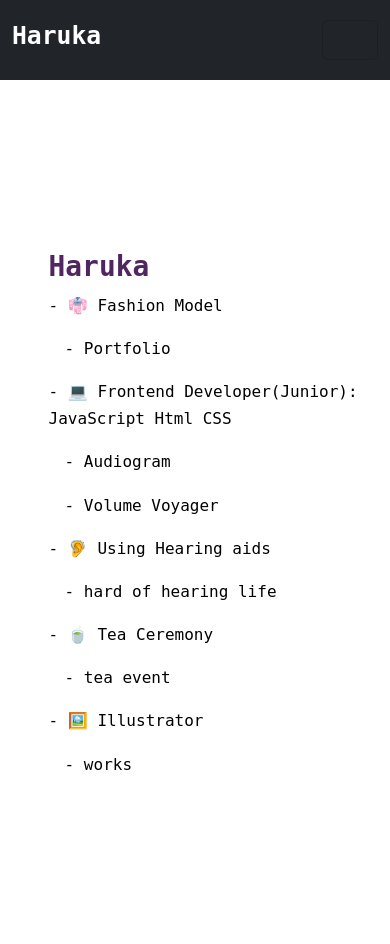
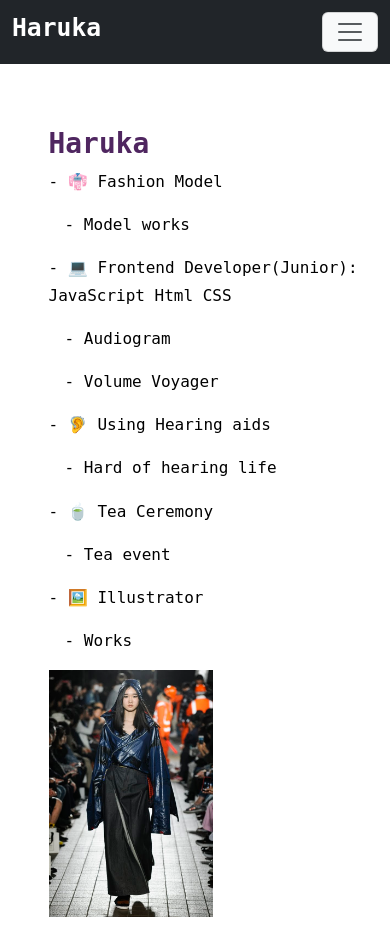
Before and after one commit to Harukka/harukaisfine, a plain HTML site: page index.html in a window 390 px wide. Drawn offline with nearby package versions, Linux system fonts and the light colour scheme.

Commit message:
cleanup (a bit)

```diff
--- a/index.html
+++ b/index.html
@@ -13,12 +13,12 @@
 </head>
 <body>
   <!-- Navbar -->
-  <nav class="navbar fixed-top navbar-expand-lg navbar-light bg-dark py-3">
+  <nav class="navbar fixed-top navbar-expand-lg navbar-light bg-dark ">
     <div class="container-fluid">
-        <a class="navbar-brand" href="#">
-            <h2 class="text-white">Haruka</h2>
-        </a>
-      <button class="navbar-toggler" type="button" data-bs-toggle="collapse" data-bs-target="#navbarNav" aria-controls="navbarNav" aria-expanded="false" aria-label="Toggle navigation">
+      <a class="navbar-brand" href="#">
+          <h2 class="text-white">Haruka</h2>
+      </a>
+      <button class="navbar-toggler ml-auto bg-light" type="button" data-bs-toggle="collapse" data-bs-target="#navbarNav" aria-controls="navbarNav" aria-expanded="false" aria-label="Toggle navigation">
         <span class="navbar-toggler-icon"></span>
       </button>
       <div class="collapse navbar-collapse" id="navbarNav">
@@ -42,31 +42,31 @@
 
 
   <!-- Hero Section -->
-  <div class="hero vh-100 d-flex align-items-center" id="home">
+  <div class="hero d-flex align-items-center" id="home">
       <div class="container">
           <div class="row index-row">
               <div class="col-lg-6 profile">
                   <h1>Haruka</h1>
                   <p>- 👘 Fashion Model</p>
-                  <p class="indent"><a href="https://audiogram.jp/">- Portfolio</a></p>
+                  <p class="indent"><a href="https://audiogram.jp/">- Model works</a></p>
 
                   <p>- 💻 Frontend Developer(Junior): JavaScript Html CSS</p>
                   <p class="indent"><a href="https://audiogram.jp/">- Audiogram</a></p>
                   <p class="indent"><a href="https://audiogram.jp/volumeVoyager">- Volume Voyager</a></p>
 
                   <p>- 🦻 Using Hearing aids</p>
-                  <p class="indent"><a href="https://www.instagram.com/mokkai_itte_kero/">- hard of hearing life</a></p>
+                  <p class="indent"><a href="https://www.instagram.com/mokkai_itte_kero/">- Hard of hearing life</a></p>
 
                   <p>- 🍵 Tea Ceremony</p>
-                  <p class="indent"><a href="https://www.instagram.com/oh_matcha_time/">- tea event</a></p>
+                  <p class="indent"><a href="https://www.instagram.com/oh_matcha_time/">- Tea event</a></p>
 
                   <p>- 🖼️ Illustrator</p>
-                  <p class="indent"><a href="https://www.instagram.com/tasogare_kawatare/">- works</a></p>
+                  <p class="indent"><a href="https://www.instagram.com/tasogare_kawatare/">- Works</a></p>
 
               </div>
-              <!-- <div class="col-lg-6 profile-image">
+              <div class="col-lg-6 profile-image">
                   <img src="image/MMY-runway.jpeg" alt="Your Profile Image" width="50%" height="auto">
-              </div>          -->
+              </div>
           </div>
       </div>
   </div>
--- a/style.css
+++ b/style.css
@@ -1,8 +1,5 @@
 :root{
     --white: #FFFFFF;
-    --jellybeanBlue :#388592;
-    --MacaroniAndCheese :#F7B487;
-    --AntiqueBrass:#D49580;
     --purple:#4f2660;
     --lime: #b5da62;
     --dark:#000000;
@@ -59,11 +56,6 @@ a{
   text-indent: 1rem;
 }
 
-.p_p {
-    margin-bottom: 50px;
-    /* max-height: 300px; */
-    overflow: hidden;
-}
 .index-row{
   padding-left: 10%;
 
```
